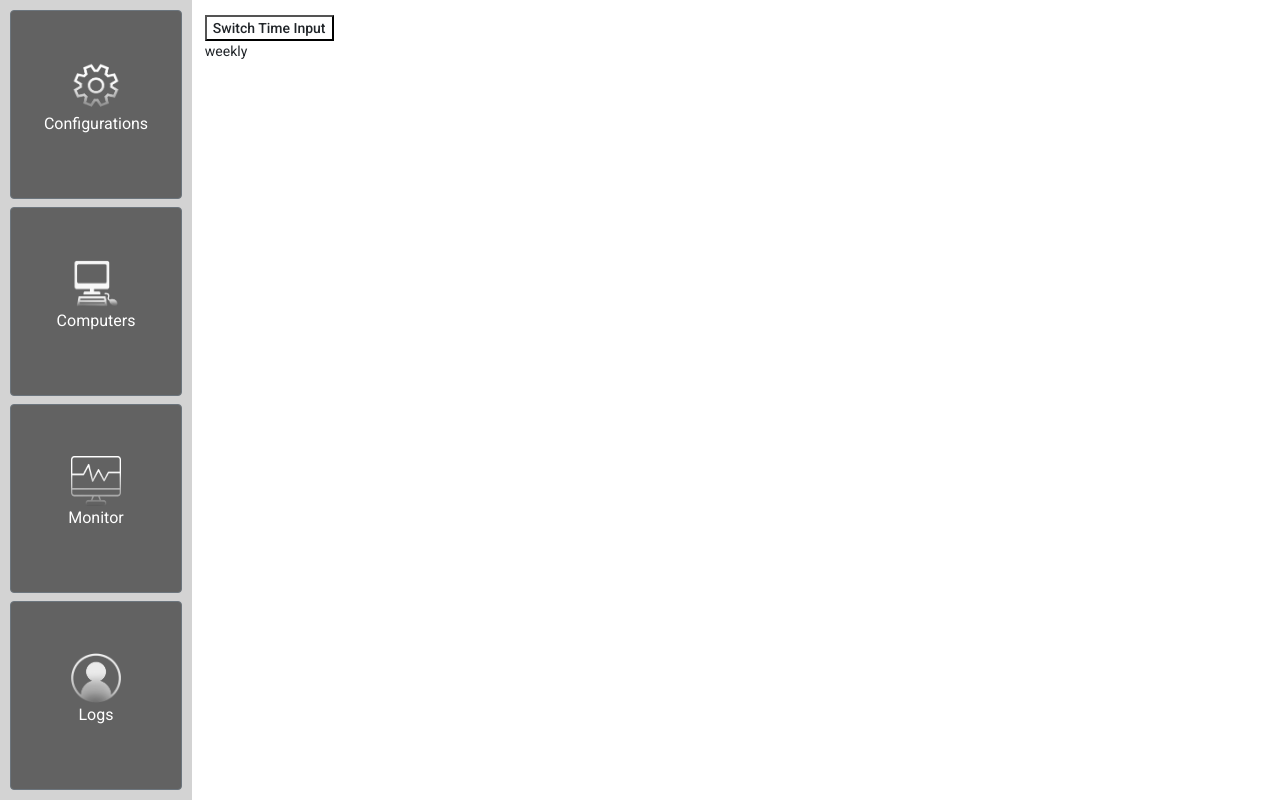
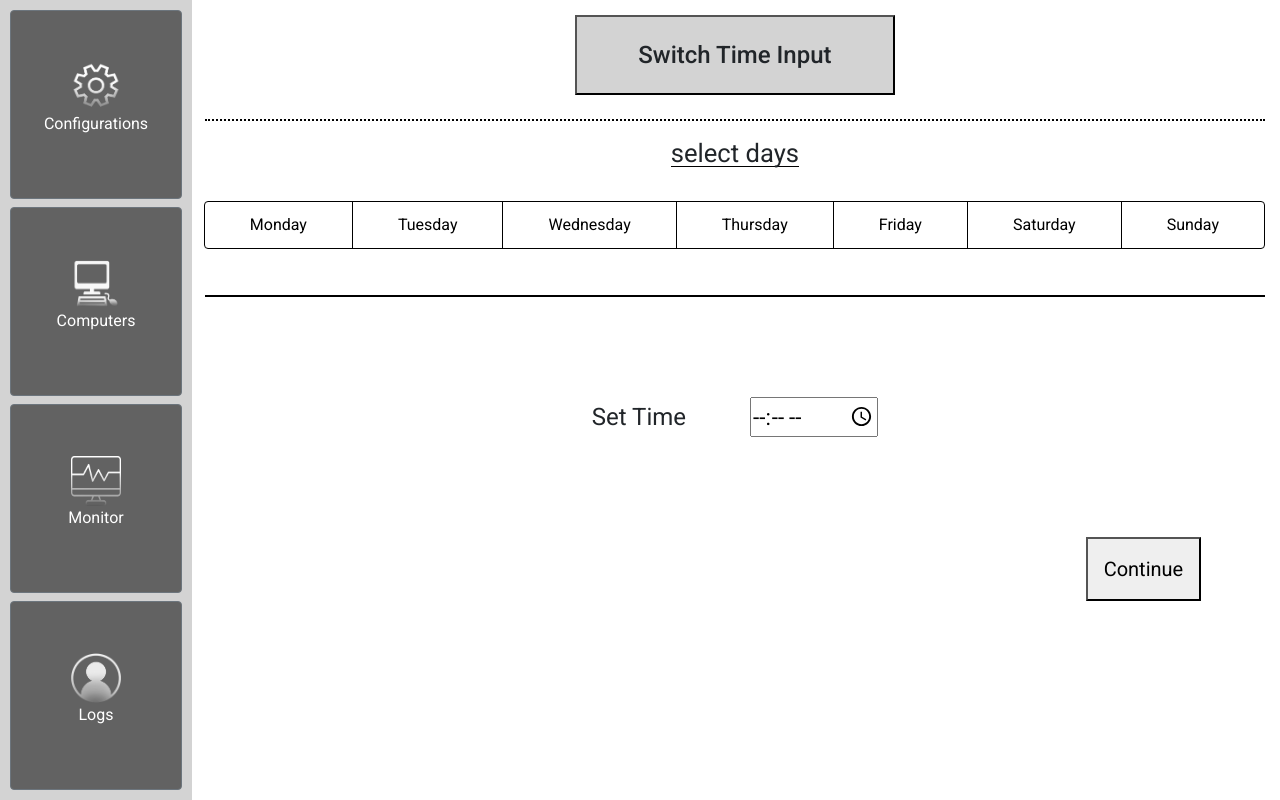
Before and after one commit to Martinius1/Pablle, an Angular app: page /configurations/configschedule in a window 1280 px wide. Built offline with nearby package versions, Linux system fonts and the light colour scheme.

Commit message:
dokončení stránky config-schedule

```diff
--- a/src/app/pages/dashboard/config-edit/config-edit.component.html
+++ b/src/app/pages/dashboard/config-edit/config-edit.component.html
@@ -81,5 +81,5 @@
 </div>
 
 <div class="button-continue">
-  <button>Continue</button>
+  <button routerLink="/configurations/configschedule">Continue</button>
 </div>
--- a/src/app/pages/dashboard/config-schedule/config-schedule.component.html
+++ b/src/app/pages/dashboard/config-schedule/config-schedule.component.html
@@ -1,7 +1,62 @@
 <app-side-bar></app-side-bar>
-<button class="mat-button" (click)=toogleTag() >Switch Time Input</button>
 
 
-<div *ngIf="showMe!=false">weekly</div>
+<div class="whole-page-schedule">
 
-<div *ngIf="showMe==false">monthly</div>
+  <div class="button-schedule">
+    <button class="mat-button" (click)=toogleTag() >Switch Time Input</button>
+  </div>
+
+  <div *ngIf="showMe!=false" class="weekly" >
+    <div style="height:10vh; display:flex; justify-content: center; align-items: center; font-size: 1.6rem; ">
+      <p style="border-bottom: solid black 1px; padding-bottom: 0.3vh;">select days</p>
+    </div>
+    <div class="schedule-day">
+      <div class="btn-group" role="group" aria-label="Basic checkbox toggle button group" style="width: 100%; ">
+
+        <input type="checkbox" class="btn-check" id="btncheck1" autocomplete="off">
+        <label class="btn btn-outline-primary" for="btncheck1">Monday</label>
+
+        <input type="checkbox" class="btn-check" id="btncheck2" autocomplete="off">
+        <label class="btn btn-outline-primary" for="btncheck2">Tuesday</label>
+
+        <input type="checkbox" class="btn-check" id="btncheck3" autocomplete="off">
+        <label class="btn btn-outline-primary" for="btncheck3">Wednesday</label>
+
+        <input type="checkbox" class="btn-check" id="btncheck4" autocomplete="off">
+        <label class="btn btn-outline-primary" for="btncheck4">Thursday</label>
+
+        <input type="checkbox" class="btn-check" id="btncheck5" autocomplete="off">
+        <label class="btn btn-outline-primary" for="btncheck5">Friday</label>
+
+        <input type="checkbox" class="btn-check" id="btncheck6" autocomplete="off">
+        <label class="btn btn-outline-primary" for="btncheck6">Saturday</label>
+
+        <input type="checkbox" class="btn-check" id="btncheck7" autocomplete="off">
+        <label class="btn btn-outline-primary" for="btncheck7">Sunday</label>
+      </div>
+    </div>
+    <div class="schedule-time">
+      <label for="appt" class="schedule-time-label">Set Time</label>
+      <input type="Time" id="appt" class="schedule-time-input">
+    </div>
+  </div>
+
+
+  <div *ngIf="showMe==false" class="monthly">
+    <div class="schedule-time" style="border-bottom: solid 2px black;">
+      <label for="date" class="date-text" style="padding-right: 3vw;">Set date</label>
+      <input type="date" id="date" class="date-date">
+    </div>
+    <div class="schedule-time">
+      <label for="time" class="schedule-time-label"  style="padding-right: 3vw">Set Time</label>
+      <input type="Time" id="time" class="schedule-time-input">
+    </div>
+  </div>
+
+
+  <div style="display: flex; justify-content: right; padding-right: 5vw;">
+    <button style=" height: 8vh; width: 9vw; font-size: 1.25rem; " routerLink="/configurations/configschedule">Continue</button>
+  </div>
+
+  </div>
--- a/src/app/pages/dashboard/config-schedule/config-schedule.component.scss
+++ b/src/app/pages/dashboard/config-schedule/config-schedule.component.scss
@@ -0,0 +1,99 @@
+.whole-page-schedule{
+  height: 100%;
+  /*button pro přepínání*/
+  .button-schedule{
+    display:flex;
+    justify-content: center;
+    align-items: center;
+    border-bottom: 2px dotted black;
+    padding-bottom: 3vh;
+    .mat-button{
+      width: 25vw;
+      height: 10vh;
+    }
+
+  }
+
+  /*weekly*/
+  .weekly{
+    .schedule-day{
+      background-color: white;
+      height: 12vh;
+      padding-bottom: 5vh;
+      border-bottom: solid black 2px;
+    }
+    .schedule-time{
+      display:flex;
+      align-items: center;
+      justify-content: center;
+      height: 30vh;
+      label{
+      font-size: 1.5rem;
+      padding-right: 5vw;
+      }
+      input{
+        width: 10vw;
+        height: 5vh;
+        font-size: 1.4rem;
+
+
+      }
+    }
+  }
+
+
+  /*monthly*/
+  .monthly{
+    .date{
+      border-bottom: 2px solid black;
+    }
+    .date-date{    }
+    .schedule-time{
+      display:flex;
+      align-items: center;
+      justify-content: center;
+      height: 30vh;
+      label{
+        font-size: 1.5rem;
+        padding-right: 5vw;
+      }
+      input{
+        width: 10vw;
+        height: 5vh;
+        font-size: 1.4rem;
+      }
+    }
+  }
+}
+
+
+
+
+
+
+
+.btn{
+  height: 6vh;
+  align-items: center;
+  justify-content: center;
+  color:black;
+
+}
+
+.btn-outline-primary{
+  color:black;
+  border-color:black;
+  display:flex;
+}
+
+.btn-check:checked+.btn-outline-primary{
+  background-color: darkgrey;
+  border-color: black;
+  object-fit: cover;
+}
+
+.mat-button{
+  font-size: 1.5rem;
+  background-color: lightgrey;
+
+}
```
Also changed, not shown: src/app/pages/dashboard/config-edit/config-edit.component.scss (line endings or trailing spaces).
